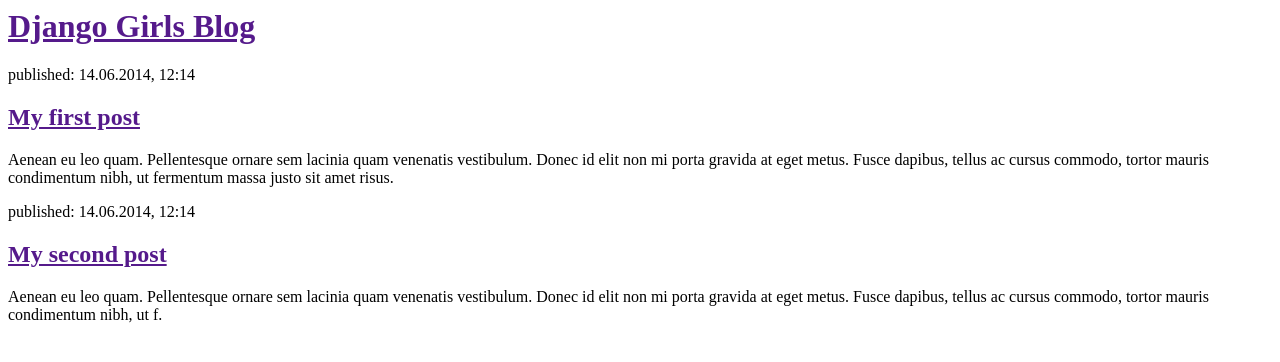
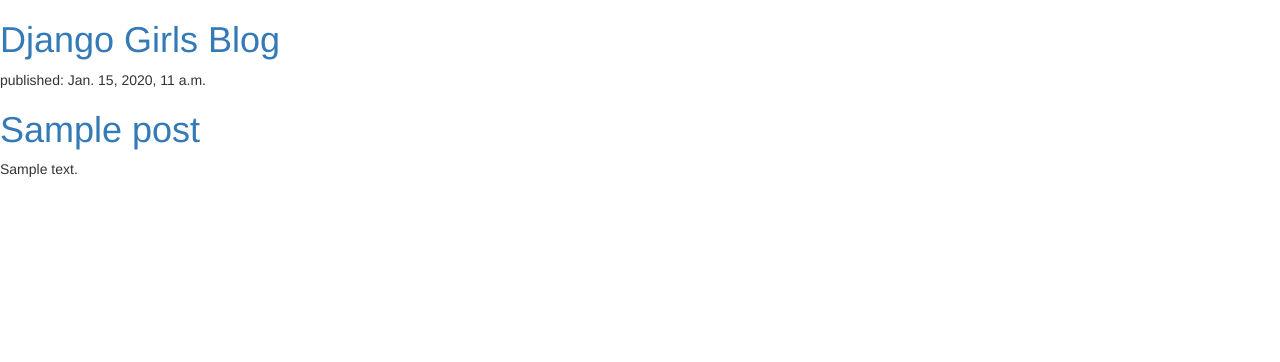
Before and after one commit to guzpj/my-first-blog, a Django app: template blog/templates/blog/post_list.html in a window 1280 px wide. Shown: the top 362 px of the page. Run offline with Django 3.2, Linux system fonts and the light colour scheme; the template is opened without the code that fills it: values that come from a table or form of the project are taken from there, others are empty; tables that the repository leaves empty hold one stand-in row (values such as "Sample post"); some libraries are stand-ins or nearby versions.

Commit message:
Modified templates to display post from database.

```diff
--- a/blog/templates/blog/post_list.html
+++ b/blog/templates/blog/post_list.html
@@ -1,5 +1,7 @@
 <html>
     <head>
+      <link rel="stylesheet" href="//maxcdn.bootstrapcdn.com/bootstrap/3.2.0/css/bootstrap.min.css">
+   <link rel="stylesheet" href="//maxcdn.bootstrapcdn.com/bootstrap/3.2.0/css/bootstrap-theme.min.css">
         <title>Django Girls blog</title>
     </head>
     <body>
@@ -7,16 +9,13 @@
             <h1><a href="">Django Girls Blog</a></h1>
         </div>
 
-        <div>
-            <p>published: 14.06.2014, 12:14</p>
-            <h2><a href="">My first post</a></h2>
-            <p>Aenean eu leo quam. Pellentesque ornare sem lacinia quam venenatis vestibulum. Donec id elit non mi porta gravida at eget metus. Fusce dapibus, tellus ac cursus commodo, tortor mauris condimentum nibh, ut fermentum massa justo sit amet risus.</p>
-        </div>
+        {% for post in posts %}
+          <div>
+            <p>published: {{ post.published_date }}</p>
+            <h1><a href="">{{ post.title }}</a></h1>
+            <p>{{ post.text|linebreaksbr }}</p>
+          </div>
+        {% endfor %}
 
-        <div>
-            <p>published: 14.06.2014, 12:14</p>
-            <h2><a href="">My second post</a></h2>
-            <p>Aenean eu leo quam. Pellentesque ornare sem lacinia quam venenatis vestibulum. Donec id elit non mi porta gravida at eget metus. Fusce dapibus, tellus ac cursus commodo, tortor mauris condimentum nibh, ut f.</p>
-        </div>
     </body>
 </html>
```
Also changed, not shown: blog/views.py (+6 -1 lines).
